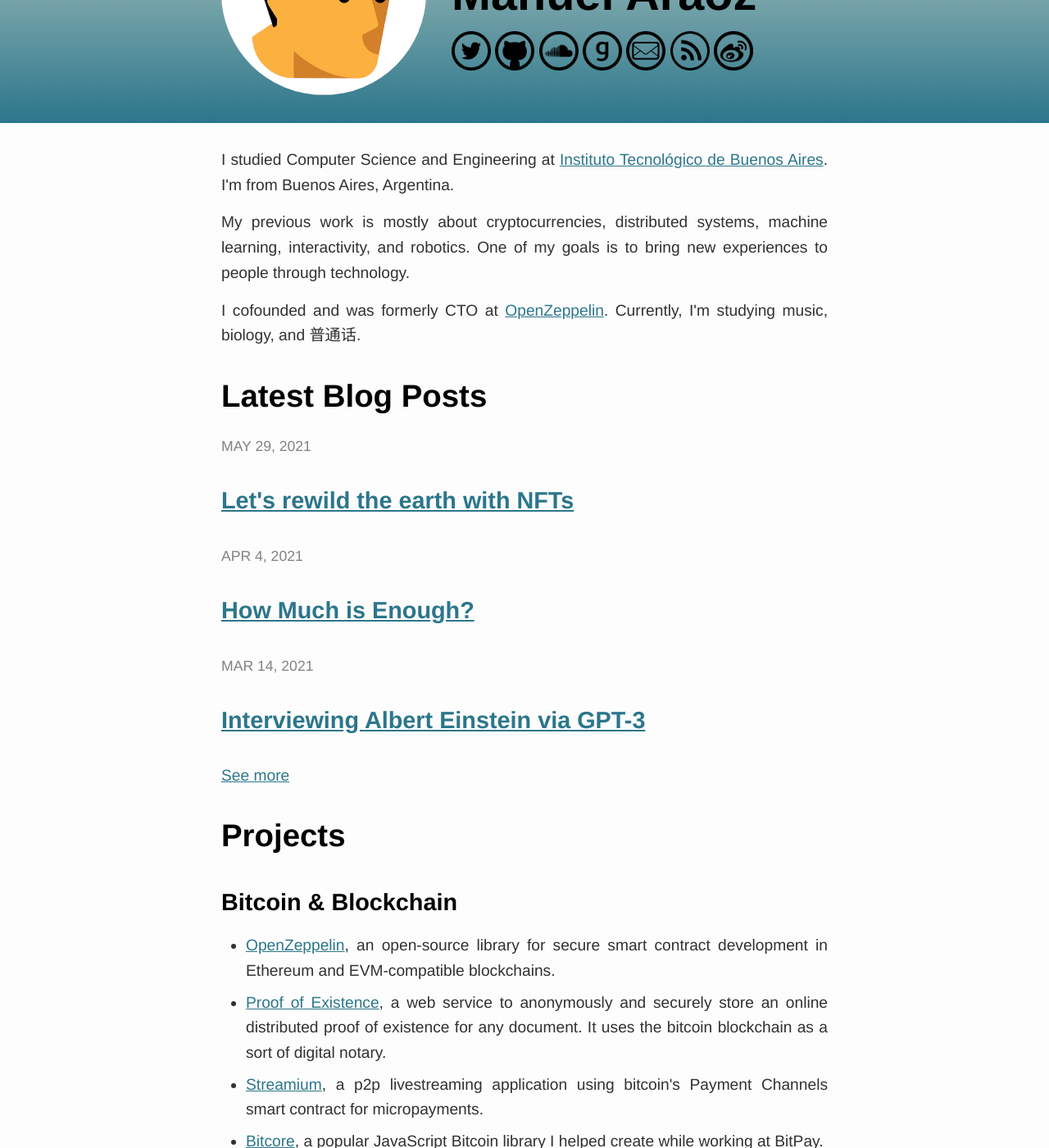
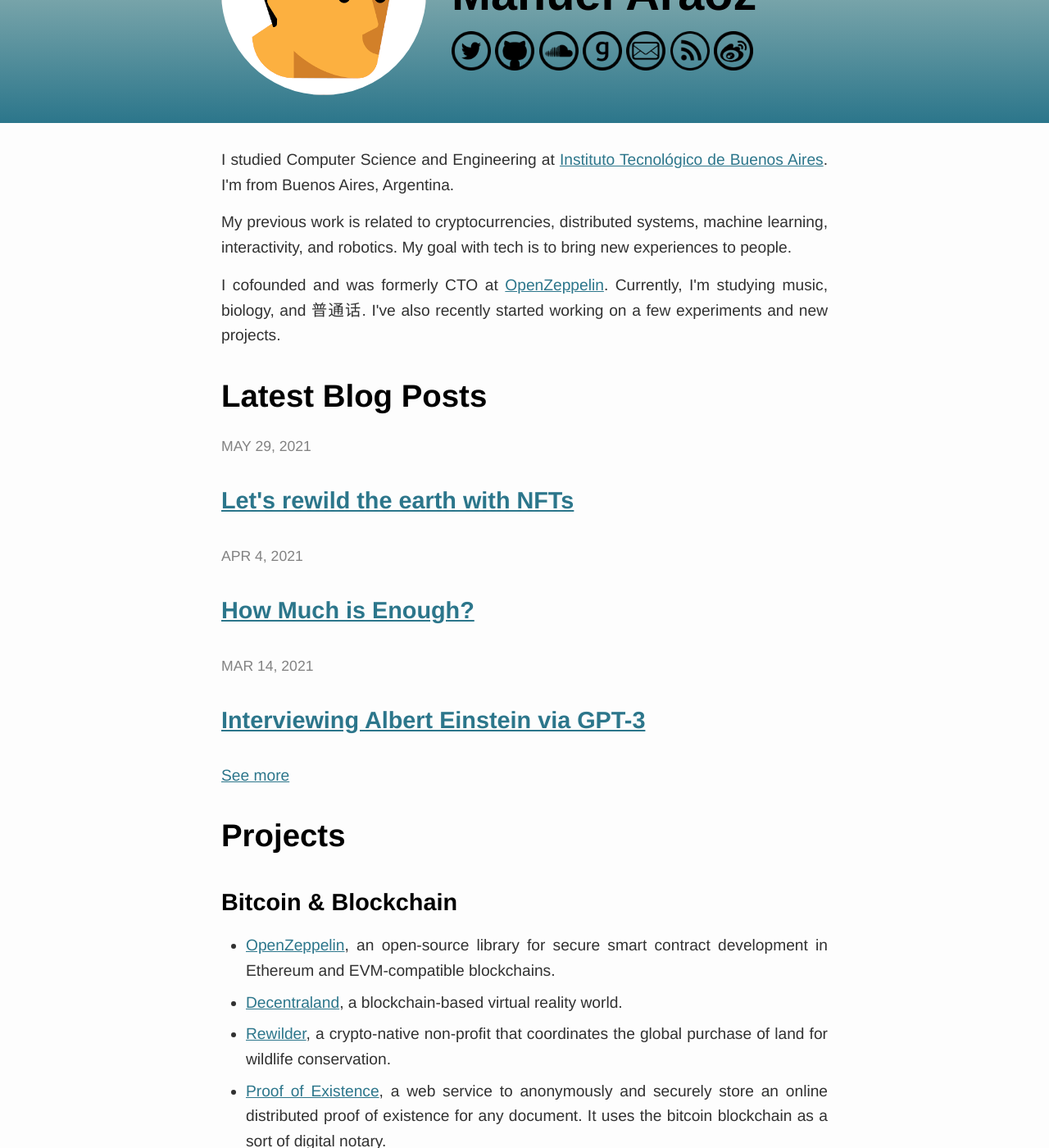
Before and after one commit to tobyornottobe/maraoz.github.io, a Jekyll site: the page built from index.html, in a window 1280 px wide and 1400 px high, scrolled down 250 px. Shown: the whole window at 82% size. Built offline with Jekyll 4.4.1, drawn with Linux system fonts in a browser that asks for light colours; some of the changed text lies outside the part shown.

Commit message:
Update 2021-05-29-rewild.md

```diff
--- a/index.html
+++ b/index.html
@@ -8,11 +8,11 @@
   I studied Computer Science and Engineering at <a href="https://www.itba.edu.ar/?lang=en">Instituto Tecnológico de Buenos Aires</a>. I'm from Buenos Aires, Argentina.
   </p>
   <p>
-  My previous work is mostly about cryptocurrencies, distributed systems, machine learning, interactivity, and robotics. One of my goals is to bring new experiences to people through technology.
+  My previous work is related to cryptocurrencies, distributed systems, machine learning, interactivity, and robotics. My goal with tech is to bring new experiences to people.
   <p>
   </p>
   I cofounded and was formerly CTO at <a href="https://openzeppelin.com/">OpenZeppelin</a>.
-  Currently, I'm studying music, biology, and 普通话.
+  Currently, I'm studying music, biology, and 普通话. I've also recently started working on a few experiments and new projects.
   </p>
   <h1>Latest Blog Posts</h1>
   <style>
@@ -42,11 +42,12 @@
   <h2>Bitcoin & Blockchain</h2>
   <ul>
     <li><a href="https://github.com/OpenZeppelin/openzeppelin-contracts">OpenZeppelin</a>, an open-source library for secure smart contract development in Ethereum and EVM-compatible blockchains.</li>
+    <li><a href="https://decentraland.org/">Decentraland</a>, a blockchain-based virtual reality world.</li>
+    <li><a href="https://rewilder.xyz/">Rewilder</a>, a crypto-native non-profit that coordinates the global purchase of land for wildlife conservation.</li>
     <li><a href="https://proofofexistence.com/">Proof of Existence</a>, a web service to anonymously and securely store an online distributed proof of existence for any document. It uses the bitcoin blockchain as a sort of digital notary.</li>
     <li><a href="https://github.com/streamium/streamium">Streamium</a>, a p2p livestreaming application using bitcoin's Payment Channels smart contract for micropayments.</li>
     <li><a href="https://github.com/bitpay/bitcore">Bitcore</a>, a popular JavaScript Bitcoin library I helped create while working at BitPay. </li>
     <li><a href="https://maraoz.com/multipaper/">MultiPaper</a>, a bitcoin Multi-signature address (P2SH) paper wallet using bitcore.</li>
-    <li><a href="https://decentraland.org/">Decentraland</a>, a blockchain-based virtual reality world.</li>
   </ul>
   <h2>Gamedev</h2>
   <ul>
```
Also changed, not shown: _posts/2021-04-06-dark-tech.md (+1 -0 lines), _posts/2021-05-29-rewild.md (+4 -0 lines).
